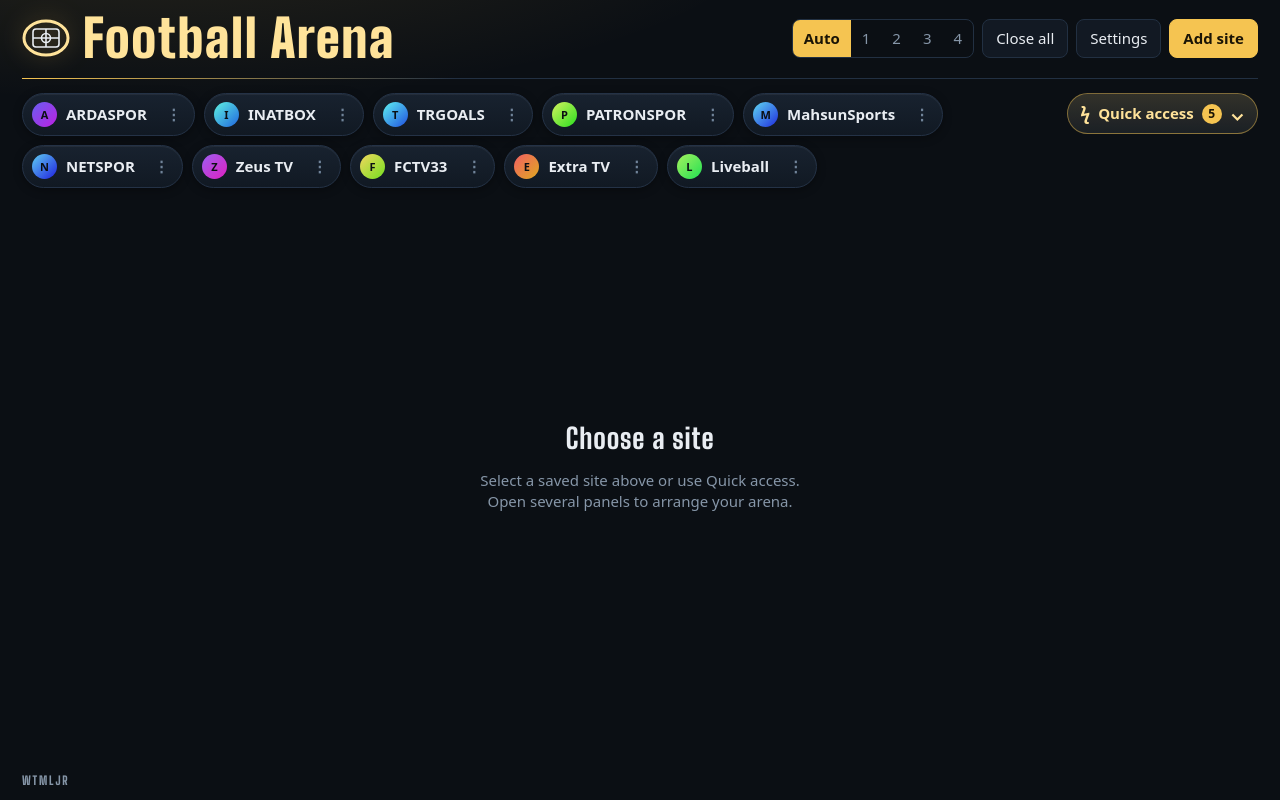
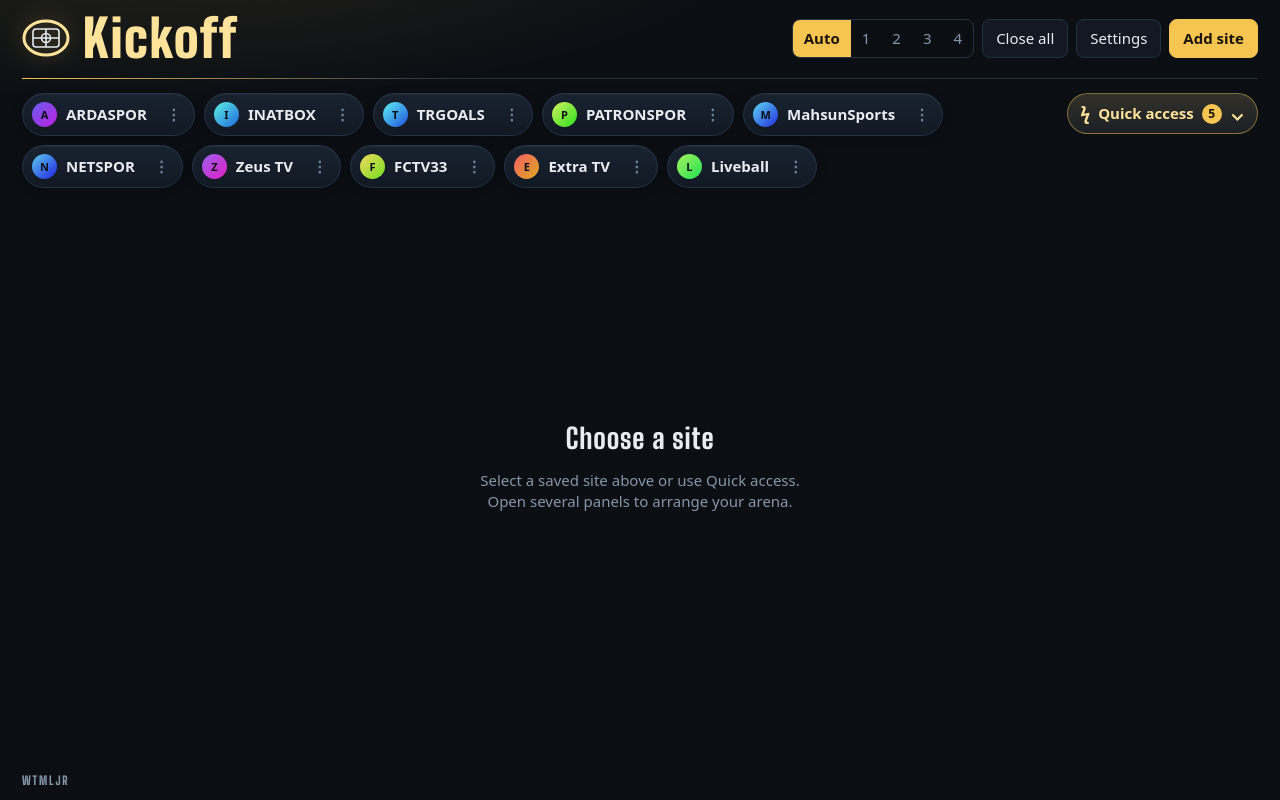
Before and after one commit to waterme1on7r-byte/Football-Arena-Live, a plain HTML site: page index.html in a window 1280 px wide. Drawn offline with Linux system fonts and the light colour scheme.

Commit message:
Add files via upload

```diff
--- a/index.html
+++ b/index.html
@@ -5,7 +5,7 @@
   <meta name="viewport" content="width=device-width, initial-scale=1, viewport-fit=cover">
   <meta name="theme-color" content="#0b0f14">
   <meta name="color-scheme" content="dark">
-  <title>Football Arena</title>
+  <title>Kickoff</title>
   <link rel="preconnect" href="https://fonts.googleapis.com">
   <link rel="preconnect" href="https://fonts.gstatic.com" crossorigin>
   <link href="https://fonts.googleapis.com/css2?family=Big+Shoulders+Display:wght@800;900&display=swap" rel="stylesheet">
@@ -13,9 +13,9 @@
 </head>
 <body>
   <header class="topbar">
-    <a class="brand" href="./" aria-label="Football Arena home">
+    <a class="brand" href="./" aria-label="Kickoff home">
       <svg viewBox="0 0 48 48" aria-hidden="true"><ellipse cx="24" cy="24" rx="22" ry="17" fill="none" stroke="currentColor" stroke-width="3"/><rect x="11" y="15" width="26" height="18" rx="3" fill="none" stroke="#e9edf2" stroke-width="1.6"/><path d="M24 15v18M11 24h26" fill="none" stroke="#e9edf2" stroke-width="1.6"/><circle cx="24" cy="24" r="4.5" fill="none" stroke="#e9edf2" stroke-width="1.6"/></svg>
-      <span>Football Arena</span>
+      <span>Kickoff</span>
     </a>
     <div class="toolbar">
       <div class="seg" id="layout" role="group" aria-label="Panel layout">
@@ -47,7 +47,7 @@
   <dialog id="settingsDialog">
     <div class="dialog-head"><h2>Settings</h2><button type="button" class="icon-btn" data-close="settingsDialog" aria-label="Close">×</button></div>
     <div class="settings-content">
-      <section><h3>Site list</h3><p>Save a backup of your sites or add them from a Football Arena JSON file. Your list and layout are stored in this browser.</p><div class="settings-actions"><button id="exportSites">Export sites</button><button id="importSites">Import sites</button><input id="importFile" type="file" accept="application/json" hidden></div></section>
+      <section><h3>Site list</h3><p>Save a backup of your Kickoff site list or add sites from a JSON file. Your list and layout are stored in this browser.</p><div class="settings-actions"><button id="exportSites">Export sites</button><button id="importSites">Import sites</button><input id="importFile" type="file" accept="application/json" hidden></div></section>
       <section><h3>Browser limits</h3><p>Some websites block being shown inside another page. Use the open-in-new-tab button on that panel if it stays blank. Browser rules also prevent this page from changing another site's video volume or reliably checking whether its links are online.</p></section>
     </div>
   </dialog>
```
